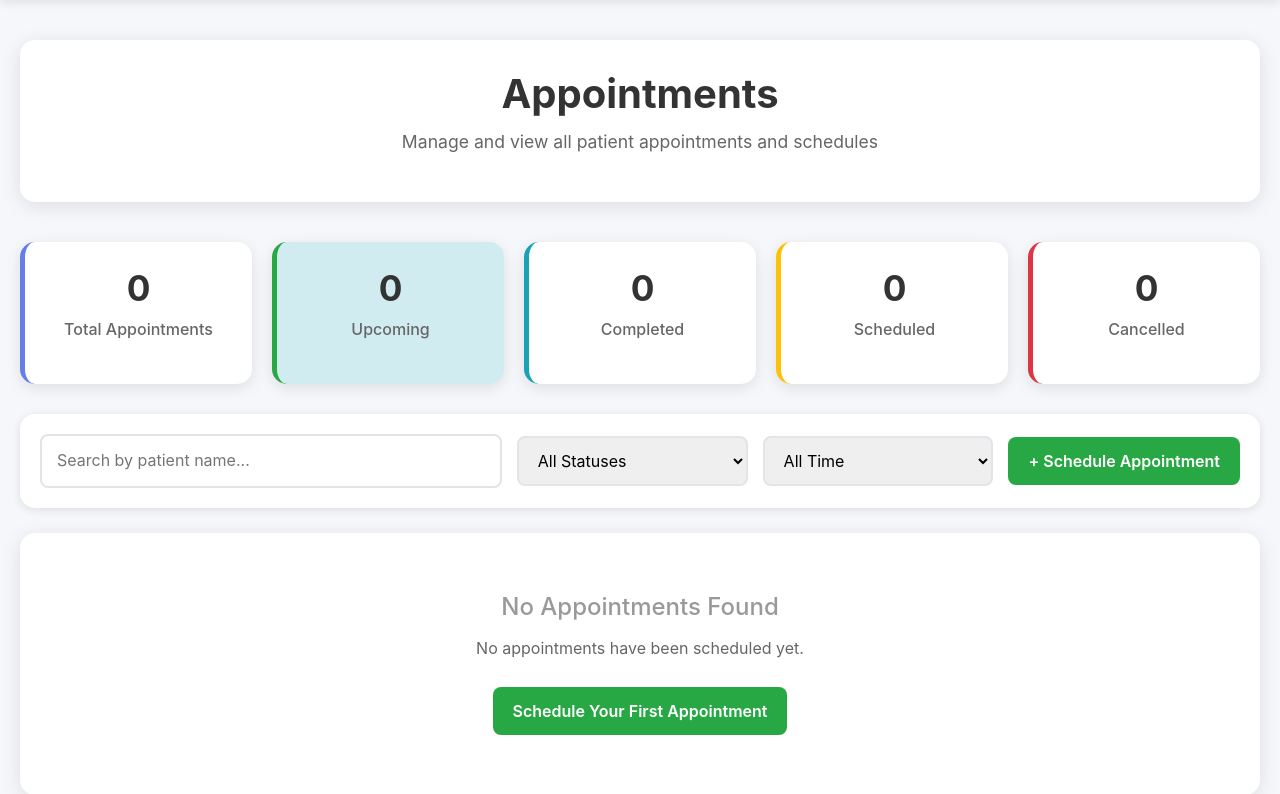
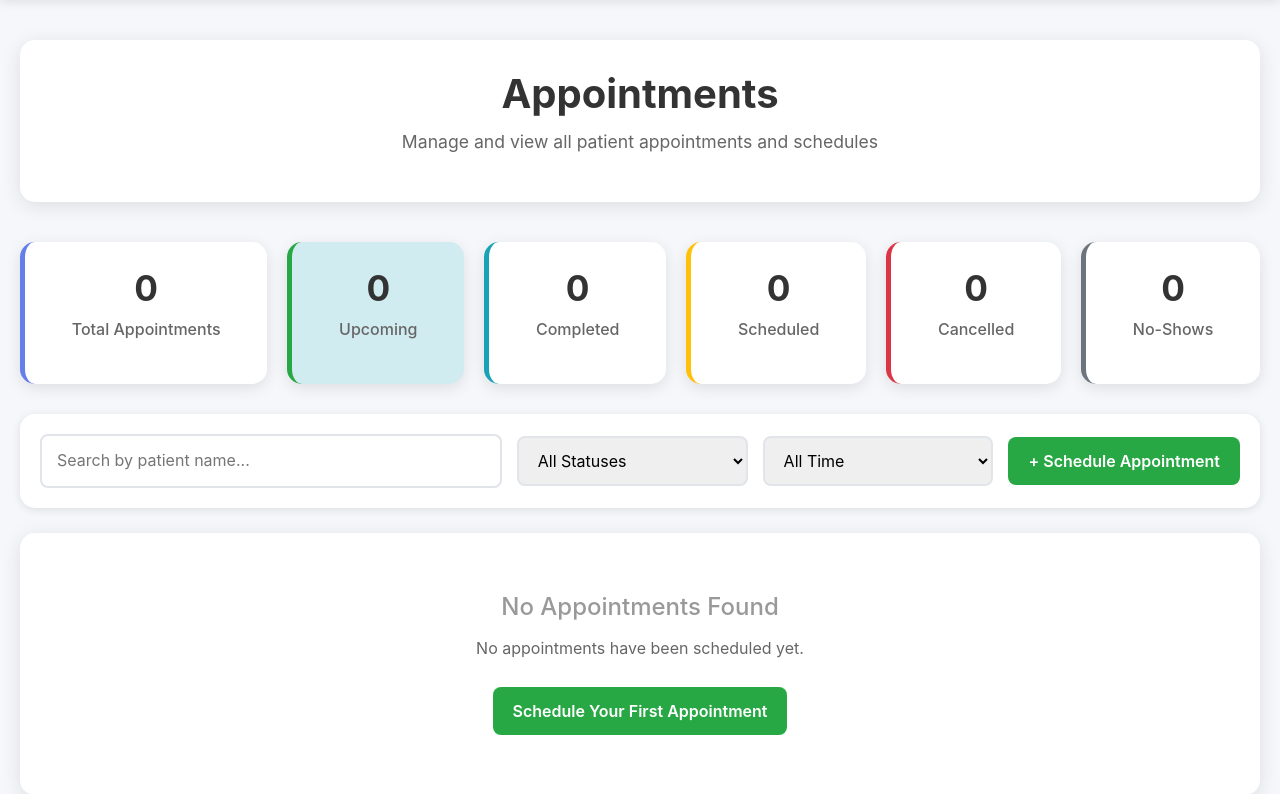
Before and after one commit to Mhd-Bashi/EHR, a Flask app: page /view_appointments in a window 1280 px wide. Shown: the part 86-880 px from the top of the page. Run offline with Flask 3, Linux system fonts and the light colour scheme; the visitor is signed in with stand-in values (Sample User, id 1); data that the repository does not hold is empty; some web fonts are replaced.

Commit message:
feat: Add no-show appointment statistics and update UI for better visibility

```diff
--- a/app.py
+++ b/app.py
@@ -911,6 +911,9 @@ def view_appointments():
         cancelled = len(
             [a for a in appointments if a.status == AppointmentStatusEnum.CANCELLED]
         )
+        no_show = len(
+            [a for a in appointments if a.status == AppointmentStatusEnum.NO_SHOW]
+        )
 
         stats = {
             "total_appointments": total_appointments,
@@ -918,6 +921,7 @@ def view_appointments():
             "completed_appointments": completed_appointments,
             "scheduled_appointments": scheduled,
             "cancelled_appointments": cancelled,
+            "no_show_appointments": no_show,
         }
 
         return render_template(
--- a/templates/appointments.html
+++ b/templates/appointments.html
@@ -33,7 +33,7 @@
 
     .stats-grid {
         display: grid;
-        grid-template-columns: repeat(auto-fit, minmax(200px, 1fr));
+        grid-template-columns: repeat(6, auto);
         gap: 20px;
         margin-bottom: 30px;
     }
@@ -353,6 +353,10 @@
             <h3>{{ stats.cancelled_appointments }}</h3>
             <p>Cancelled</p>
         </div>
+        <div class="stat-card no_show">
+            <h3>{{ stats.no_show_appointments }}</h3>
+            <p>No-Shows</p>
+        </div>
     </div>
 
     <!-- Controls Section -->
@@ -364,6 +368,7 @@
                 <option value="scheduled">Scheduled</option>
                 <option value="completed">Completed</option>
                 <option value="cancelled">Cancelled</option>
+                <option value="no_show">No Show</option>
             </select>
             <select id="timeFilter" class="filter-select">
                 <option value="">All Time</option>
```
